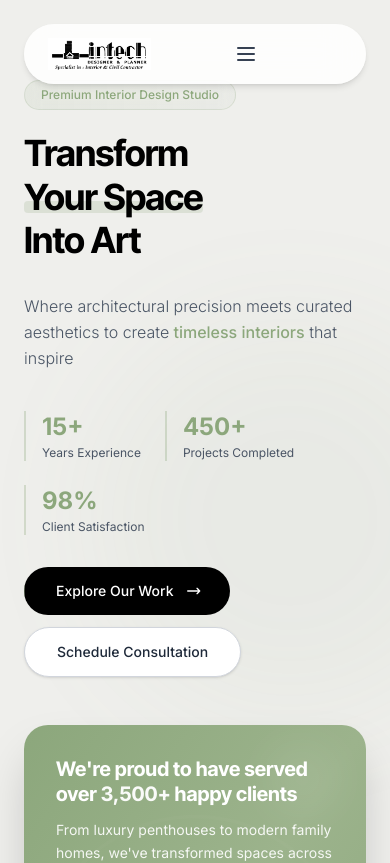
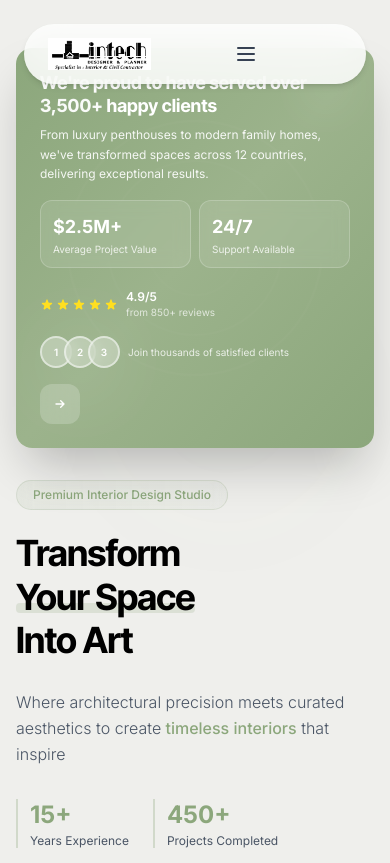
Before and after one commit to rohithkh4b3kr3/interior-design-site, a Next.js app: page / in a window 390 px wide. Shown: the top 863 px of the page. Built offline with nearby package versions, Linux system fonts and the light colour scheme.

Commit message:
Refine Hero section: Improve mobile responsiveness, cleaner design, and better spacing

```diff
--- a/src/components/home/Hero.tsx
+++ b/src/components/home/Hero.tsx
@@ -8,7 +8,7 @@ const containerVariants = {
   visible: {
     opacity: 1,
     transition: {
-      staggerChildren: 0.15,
+      staggerChildren: 0.1,
       delayChildren: 0.2,
     },
   },
@@ -20,7 +20,7 @@ const itemVariants = {
     opacity: 1,
     y: 0,
     transition: {
-      duration: 0.8,
+      duration: 0.7,
       ease: [0.25, 0.1, 0.25, 1],
     },
   },
@@ -29,36 +29,36 @@ const itemVariants = {
 export default function Hero() {
   return (
     <section className="relative min-h-screen flex items-center justify-center overflow-hidden bg-[#efefec]">
-      {/* Animated Background Elements */}
-      <div className="absolute inset-0 overflow-hidden">
+      {/* Subtle Background Pattern */}
+      <div className="absolute inset-0 overflow-hidden opacity-30">
         <motion.div
           animate={{
-            scale: [1, 1.2, 1],
-            opacity: [0.05, 0.1, 0.05],
+            scale: [1, 1.1, 1],
+            opacity: [0.03, 0.05, 0.03],
           }}
           transition={{
-            duration: 8,
+            duration: 10,
             repeat: Infinity,
             ease: "easeInOut",
           }}
-          className="absolute top-1/4 left-1/4 w-96 h-96 bg-[#8ca77c] rounded-full blur-3xl"
+          className="absolute top-1/4 left-1/4 w-64 h-64 md:w-96 md:h-96 bg-[#8ca77c] rounded-full blur-3xl"
         />
       </div>
 
-      <div className="relative mx-auto max-w-7xl px-6 py-20 w-full z-10">
+      <div className="relative mx-auto max-w-7xl px-4 sm:px-6 lg:px-8 py-12 md:py-20 w-full z-10">
         <motion.div
           variants={containerVariants}
           initial="hidden"
           animate="visible"
-          className="grid grid-cols-1 lg:grid-cols-2 gap-12 lg:gap-16 items-center min-h-[80vh]"
+          className="grid grid-cols-1 lg:grid-cols-2 gap-8 lg:gap-12 xl:gap-16 items-center"
         >
           {/* LEFT COLUMN - Text Content */}
-          <motion.div variants={itemVariants} className="space-y-6">
+          <motion.div variants={itemVariants} className="space-y-6 md:space-y-8 order-2 lg:order-1">
             {/* Badge */}
             <motion.div
               initial={{ opacity: 0, x: -20 }}
               animate={{ opacity: 1, x: 0 }}
-              transition={{ duration: 0.6, delay: 0.4 }}
+              transition={{ duration: 0.6, delay: 0.3 }}
             >
               <motion.span
                 whileHover={{ scale: 1.02 }}
@@ -71,7 +71,7 @@ export default function Hero() {
             {/* Main Headline */}
             <motion.h1
               variants={itemVariants}
-              className="font-[var(--font-inter-tight)] text-4xl md:text-5xl lg:text-6xl xl:text-7xl font-bold tracking-tight leading-[1.1]"
+              className="font-[var(--font-inter-tight)] text-4xl sm:text-5xl md:text-6xl lg:text-6xl xl:text-7xl font-bold tracking-tight leading-[1.1]"
             >
               <span className="block mb-1">Transform</span>
               <span className="relative inline-block">
@@ -79,8 +79,8 @@ export default function Hero() {
                 <motion.span
                   initial={{ width: 0 }}
                   animate={{ width: "100%" }}
-                  transition={{ delay: 1, duration: 0.8, ease: "easeOut" }}
-                  className="absolute bottom-1 left-0 h-3 bg-[#8ca77c]/20 -z-0 rounded-sm"
+                  transition={{ delay: 0.8, duration: 0.7, ease: "easeOut" }}
+                  className="absolute bottom-1 left-0 h-2.5 md:h-3 bg-[#8ca77c]/20 -z-0 rounded-sm"
                 />
               </span>
               <span className="block mt-1">Into Art</span>
@@ -89,7 +89,7 @@ export default function Hero() {
             {/* Subheadline */}
             <motion.p
               variants={itemVariants}
-              className="text-base md:text-lg lg:text-xl text-gray-600 font-light max-w-xl leading-relaxed pt-2"
+              className="text-base sm:text-lg md:text-xl text-gray-600 font-light max-w-xl leading-relaxed pt-1"
             >
               Where architectural precision meets curated aesthetics to create
               <span className="text-[#8ca77c] font-medium"> timeless interiors</span> that inspire
@@ -98,7 +98,7 @@ export default function Hero() {
             {/* Stats */}
             <motion.div
               variants={itemVariants}
-              className="flex flex-wrap gap-6 md:gap-8 pt-4"
+              className="flex flex-wrap gap-6 md:gap-8 pt-2"
             >
               {[
                 { number: "15+", label: "Years Experience" },
@@ -109,14 +109,14 @@ export default function Hero() {
                   key={index}
                   initial={{ opacity: 0, y: 20 }}
                   animate={{ opacity: 1, y: 0 }}
-                  transition={{ delay: 1.2 + index * 0.1 }}
+                  transition={{ delay: 1 + index * 0.1 }}
                   whileHover={{ scale: 1.05 }}
-                  className="border-l-2 border-[#8ca77c]/30 pl-4"
+                  className="border-l-2 border-[#8ca77c]/30 pl-3 md:pl-4"
                 >
-                  <div className="text-2xl md:text-3xl font-bold text-[#8ca77c] font-[var(--font-inter-tight)] mb-0.5">
+                  <div className="text-2xl sm:text-3xl md:text-3xl font-bold text-[#8ca77c] font-[var(--font-inter-tight)] mb-0.5">
                     {stat.number}
                   </div>
-                  <div className="text-xs md:text-sm text-gray-600">{stat.label}</div>
+                  <div className="text-xs sm:text-sm text-gray-600 leading-tight">{stat.label}</div>
                 </motion.div>
               ))}
             </motion.div>
@@ -124,15 +124,15 @@ export default function Hero() {
             {/* CTA Buttons */}
             <motion.div
               variants={itemVariants}
-              className="flex flex-wrap items-center gap-3 pt-2"
+              className="flex flex-col sm:flex-row items-stretch sm:items-center gap-3 pt-2"
             >
-              <Link href="/our-works">
+              <Link href="/our-works" className="flex-1 sm:flex-none">
                 <motion.button
                   whileHover={{ y: -2, scale: 1.02 }}
                   whileTap={{ scale: 0.98 }}
-                  className="group relative px-8 py-3.5 bg-black text-white rounded-full font-medium text-sm md:text-base overflow-hidden"
+                  className="w-full sm:w-auto group relative px-6 sm:px-8 py-3 sm:py-3.5 bg-black text-white rounded-full font-medium text-sm sm:text-base overflow-hidden"
                 >
-                  <span className="relative z-10 flex items-center gap-2">
+                  <span className="relative z-10 flex items-center justify-center gap-2">
                     Explore Our Work
                     <motion.svg
                       animate={{ x: [0, 4, 0] }}
@@ -153,11 +153,11 @@ export default function Hero() {
                   />
                 </motion.button>
               </Link>
-              <Link href="/contact-us">
+              <Link href="/contact-us" className="flex-1 sm:flex-none">
                 <motion.button
                   whileHover={{ y: -2, scale: 1.02 }}
                   whileTap={{ scale: 0.98 }}
-                  className="px-8 py-3.5 bg-white border border-gray-300 text-gray-800 rounded-full font-medium text-sm md:text-base hover:border-[#8ca77c] hover:text-[#8ca77c] transition-all duration-300 shadow-sm hover:shadow-md"
+                  className="w-full sm:w-auto px-6 sm:px-8 py-3 sm:py-3.5 bg-white border border-gray-300 text-gray-800 rounded-full font-medium text-sm sm:text-base hover:border-[#8ca77c] hover:text-[#8ca77c] transition-all duration-300 shadow-sm hover:shadow-md"
                 >
                   Schedule Consultation
                 </motion.button>
@@ -170,38 +170,38 @@ export default function Hero() {
             variants={itemVariants}
             initial={{ opacity: 0, scale: 0.95 }}
             animate={{ opacity: 1, scale: 1 }}
-            transition={{ delay: 0.6, duration: 1 }}
-            className="relative h-full min-h-[500px] lg:min-h-[600px]"
+            transition={{ delay: 0.5, duration: 0.8 }}
+            className="relative h-[400px] sm:h-[500px] md:h-[550px] lg:h-[600px] order-1 lg:order-2"
           >
             {/* Main Light Green Container */}
-            <div className="relative w-full h-full rounded-3xl bg-gradient-to-br from-[#8ca77c] via-[#9cb38c] to-[#8ca77c] p-8 md:p-10 overflow-hidden shadow-2xl">
+            <div className="relative w-full h-full rounded-2xl md:rounded-3xl bg-gradient-to-br from-[#8ca77c] via-[#9cb38c] to-[#8ca77c] p-6 md:p-8 lg:p-10 overflow-hidden shadow-2xl">
               {/* Decorative Background Pattern */}
               <div className="absolute inset-0 opacity-10">
                 <motion.div
                   animate={{ rotate: [0, 360] }}
-                  transition={{ duration: 20, repeat: Infinity, ease: "linear" }}
-                  className="absolute top-1/2 left-1/2 -translate-x-1/2 -translate-y-1/2 w-80 h-80"
+                  transition={{ duration: 25, repeat: Infinity, ease: "linear" }}
+                  className="absolute top-1/2 left-1/2 -translate-x-1/2 -translate-y-1/2 w-64 h-64 md:w-80 md:h-80"
                 >
-                  <div className="w-full h-full border-3 border-white/20 rounded-full"></div>
-                  <div className="absolute top-1/2 left-1/2 -translate-x-1/2 -translate-y-1/2 w-56 h-56 border-3 border-white/15 rounded-full"></div>
-                  <div className="absolute top-1/2 left-1/2 -translate-x-1/2 -translate-y-1/2 w-28 h-28 border-3 border-white/10 rounded-full"></div>
+                  <div className="w-full h-full border-2 md:border-3 border-white/20 rounded-full"></div>
+                  <div className="absolute top-1/2 left-1/2 -translate-x-1/2 -translate-y-1/2 w-44 h-44 md:w-56 md:h-56 border-2 md:border-3 border-white/15 rounded-full"></div>
+                  <div className="absolute top-1/2 left-1/2 -translate-x-1/2 -translate-y-1/2 w-24 h-24 md:w-28 md:h-28 border-2 md:border-3 border-white/10 rounded-full"></div>
                 </motion.div>
               </div>
 
               {/* Floating Elements */}
               <div className="relative z-10 h-full flex flex-col justify-between">
                 {/* Top Content */}
-                <div className="space-y-5">
+                <div className="space-y-4 md:space-y-5">
                   <motion.div
                     initial={{ opacity: 0, y: 20 }}
                     animate={{ opacity: 1, y: 0 }}
-                    transition={{ delay: 0.8 }}
+                    transition={{ delay: 0.7 }}
                   >
-                    <h3 className="text-white text-xl md:text-2xl font-bold font-[var(--font-inter-tight)] mb-3 leading-tight">
+                    <h3 className="text-white text-lg sm:text-xl md:text-2xl font-bold font-[var(--font-inter-tight)] mb-2 md:mb-3 leading-tight">
                       We&apos;re proud to have served over{" "}
                       <span className="text-white/95">3,500+</span> happy clients
                     </h3>
-                    <p className="text-white/90 text-sm md:text-base leading-relaxed">
+                    <p className="text-white/90 text-xs sm:text-sm md:text-base leading-relaxed">
                       From luxury penthouses to modern family homes, we&apos;ve transformed
                       spaces across 12 countries, delivering exceptional results.
                     </p>
@@ -211,8 +211,8 @@ export default function Hero() {
                   <motion.div
                     initial={{ opacity: 0, y: 20 }}
                     animate={{ opacity: 1, y: 0 }}
-                    transition={{ delay: 1 }}
-                    className="grid grid-cols-2 gap-3"
+                    transition={{ delay: 0.9 }}
+                    className="grid grid-cols-2 gap-2 md:gap-3"
                   >
                     {[
                       { label: "Average Project Value", value: "$2.5M+" },
@@ -221,23 +221,23 @@ export default function Hero() {
                       <motion.div
                         key={index}
                         whileHover={{ scale: 1.03 }}
-                        className="bg-white/10 backdrop-blur-sm rounded-xl p-4 border border-white/20"
+                        className="bg-white/10 backdrop-blur-sm rounded-xl p-3 md:p-4 border border-white/20"
                       >
-                        <div className="text-xl font-bold text-white mb-1">{stat.value}</div>
-                        <div className="text-xs text-white/80 leading-tight">{stat.label}</div>
+                        <div className="text-lg md:text-xl font-bold text-white mb-0.5 md:mb-1">{stat.value}</div>
+                        <div className="text-[10px] sm:text-xs text-white/80 leading-tight">{stat.label}</div>
                       </motion.div>
                     ))}
                   </motion.div>
                 </div>
 
                 {/* Bottom Content - Rating & Testimonials */}
-                <div className="space-y-5">
+                <div className="space-y-4 md:space-y-5">
                   {/* Rating Stars */}
                   <motion.div
                     initial={{ opacity: 0, y: 20 }}
                     animate={{ opacity: 1, y: 0 }}
-                    transition={{ delay: 1.2 }}
-                    className="flex items-center gap-3"
+                    transition={{ delay: 1.1 }}
+                    className="flex items-center gap-2 md:gap-3"
                   >
                     <div className="flex items-center gap-0.5">
                       {[1, 2, 3, 4, 5].map((i) => (
@@ -245,8 +245,8 @@ export default function Hero() {
                           key={i}
                           initial={{ scale: 0 }}
                           animate={{ scale: 1 }}
-                          transition={{ delay: 1.3 + i * 0.1, type: "spring" }}
-                          className="w-4 h-4 text-yellow-300"
+                          transition={{ delay: 1.2 + i * 0.1, type: "spring" }}
+                          className="w-3.5 h-3.5 sm:w-4 sm:h-4 text-yellow-300"
                           fill="currentColor"
                           viewBox="0 0 20 20"
                         >
@@ -255,8 +255,8 @@ export default function Hero() {
                       ))}
                     </div>
                     <div>
-                      <div className="text-white font-semibold text-sm">4.9/5</div>
-                      <div className="text-white/70 text-xs">from 850+ reviews</div>
+                      <div className="text-white font-semibold text-xs sm:text-sm">4.9/5</div>
+                      <div className="text-white/70 text-[10px] sm:text-xs">from 850+ reviews</div>
                     </div>
                   </motion.div>
 
@@ -264,8 +264,8 @@ export default function Hero() {
                   <motion.div
                     initial={{ opacity: 0, x: 20 }}
                     animate={{ opacity: 1, x: 0 }}
-                    transition={{ delay: 1.4 }}
-                    className="flex items-center gap-3"
+                    transition={{ delay: 1.3 }}
+                    className="flex items-center gap-2 md:gap-3"
                   >
                     <div className="flex -space-x-2">
                       {[1, 2, 3].map((i) => (
@@ -273,14 +273,14 @@ export default function Hero() {
                           key={i}
                           initial={{ opacity: 0, scale: 0 }}
                           animate={{ opacity: 1, scale: 1 }}
-                          transition={{ delay: 1.5 + i * 0.1, type: "spring" }}
-                          className="w-10 h-10 rounded-full bg-white/30 border-2 border-white/50 flex items-center justify-center text-white font-semibold text-xs backdrop-blur-sm"
+                          transition={{ delay: 1.4 + i * 0.1, type: "spring" }}
+                          className="w-8 h-8 sm:w-10 sm:h-10 rounded-full bg-white/30 border-2 border-white/50 flex items-center justify-center text-white font-semibold text-[10px] sm:text-xs backdrop-blur-sm"
                         >
                           {i}
                         </motion.div>
                       ))}
                     </div>
-                    <div className="text-white/80 text-xs leading-tight">
+                    <div className="text-white/80 text-[10px] sm:text-xs leading-tight flex-1">
                       Join thousands of satisfied clients
                     </div>
                   </motion.div>
@@ -289,12 +289,12 @@ export default function Hero() {
                   <motion.div
                     initial={{ opacity: 0 }}
                     animate={{ opacity: 1 }}
-                    transition={{ delay: 1.6 }}
+                    transition={{ delay: 1.5 }}
                     whileHover={{ x: 5, y: -5 }}
-                    className="inline-flex items-center justify-center w-12 h-12 rounded-xl bg-white/20 hover:bg-white/30 transition-colors cursor-pointer backdrop-blur-sm"
+                    className="inline-flex items-center justify-center w-10 h-10 sm:w-12 sm:h-12 rounded-xl bg-white/20 hover:bg-white/30 transition-colors cursor-pointer backdrop-blur-sm"
                   >
                     <svg
-                      className="w-5 h-5 text-white"
+                      className="w-4 h-4 sm:w-5 sm:h-5 text-white"
                       fill="none"
                       stroke="currentColor"
                       viewBox="0 0 24 24"
@@ -312,37 +312,38 @@ export default function Hero() {
 
               {/* Floating Decorative Shapes */}
               <motion.div
-                animate={{ y: [0, -15, 0] }}
+                animate={{ y: [0, -12, 0] }}
                 transition={{ duration: 4, repeat: Infinity, ease: "easeInOut" }}
-                className="absolute top-8 right-8 w-16 h-16 bg-white/10 rounded-full blur-xl"
+                className="absolute top-6 right-6 sm:top-8 sm:right-8 w-12 h-12 sm:w-16 sm:h-16 bg-white/10 rounded-full blur-xl"
               />
               <motion.div
-                animate={{ y: [0, 15, 0] }}
+                animate={{ y: [0, 12, 0] }}
                 transition={{ duration: 5, repeat: Infinity, ease: "easeInOut", delay: 1 }}
-                className="absolute bottom-16 left-8 w-24 h-24 bg-white/10 rounded-full blur-2xl"
+                className="absolute bottom-12 left-6 sm:bottom-16 sm:left-8 w-20 h-20 sm:w-24 sm:h-24 bg-white/10 rounded-full blur-2xl"
               />
             </div>
           </motion.div>
         </motion.div>
       </div>
 
-      {/* Scroll Indicator */}
+      {/* Scroll Indicator - Hidden on mobile */}
       <motion.div
         initial={{ opacity: 0 }}
         animate={{ opacity: 1 }}
-        transition={{ delay: 2 }}
-        className="absolute bottom-8 left-1/2 -translate-x-1/2"
+        transition={{ delay: 1.8 }}
+        className="hidden md:flex absolute bottom-6 left-1/2 -translate-x-1/2 flex-col items-center gap-2 text-gray-400"
       >
-        <motion.div
-          animate={{ y: [0, 8, 0] }}
+        <span className="text-xs font-medium">Scroll</span>
+        <motion.svg
+          animate={{ y: [0, 6, 0] }}
           transition={{ duration: 2, repeat: Infinity }}
-          className="flex flex-col items-center gap-2 text-gray-400"
+          className="w-4 h-4"
+          fill="none"
+          stroke="currentColor"
+          viewBox="0 0 24 24"
         >
-          <span className="text-xs font-medium">Scroll</span>
-          <svg className="w-4 h-4" fill="none" stroke="currentColor" viewBox="0 0 24 24">
-            <path strokeLinecap="round" strokeLinejoin="round" strokeWidth={2} d="M19 14l-7 7m0 0l-7-7m7 7V3" />
-          </svg>
-        </motion.div>
+          <path strokeLinecap="round" strokeLinejoin="round" strokeWidth={2} d="M19 14l-7 7m0 0l-7-7m7 7V3" />
+        </motion.svg>
       </motion.div>
     </section>
   );
```
